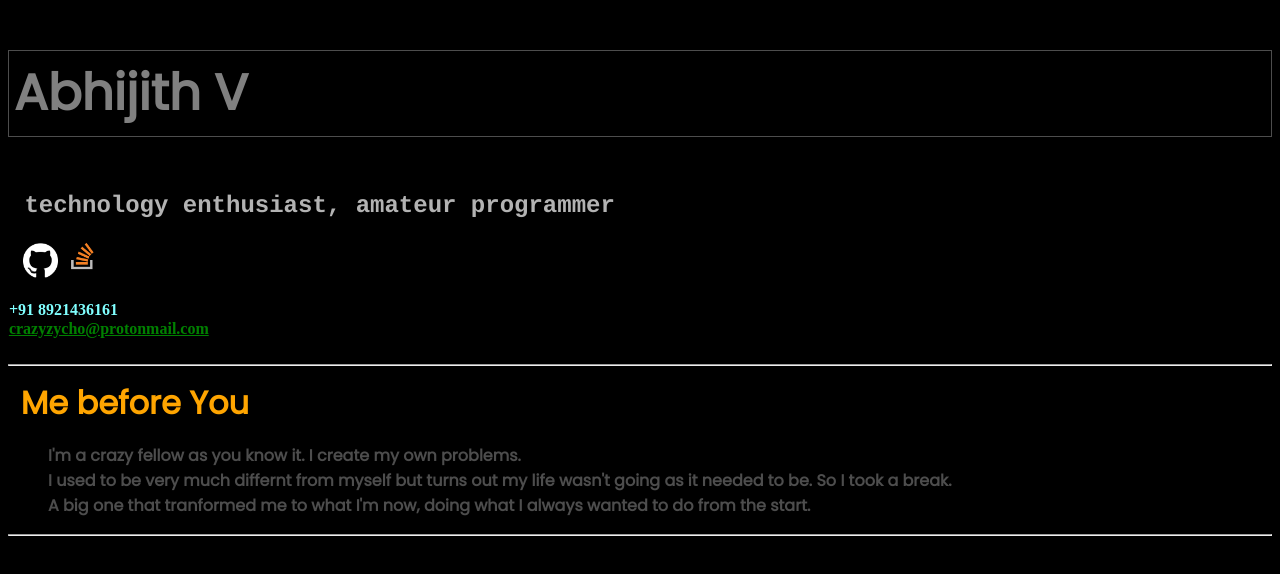
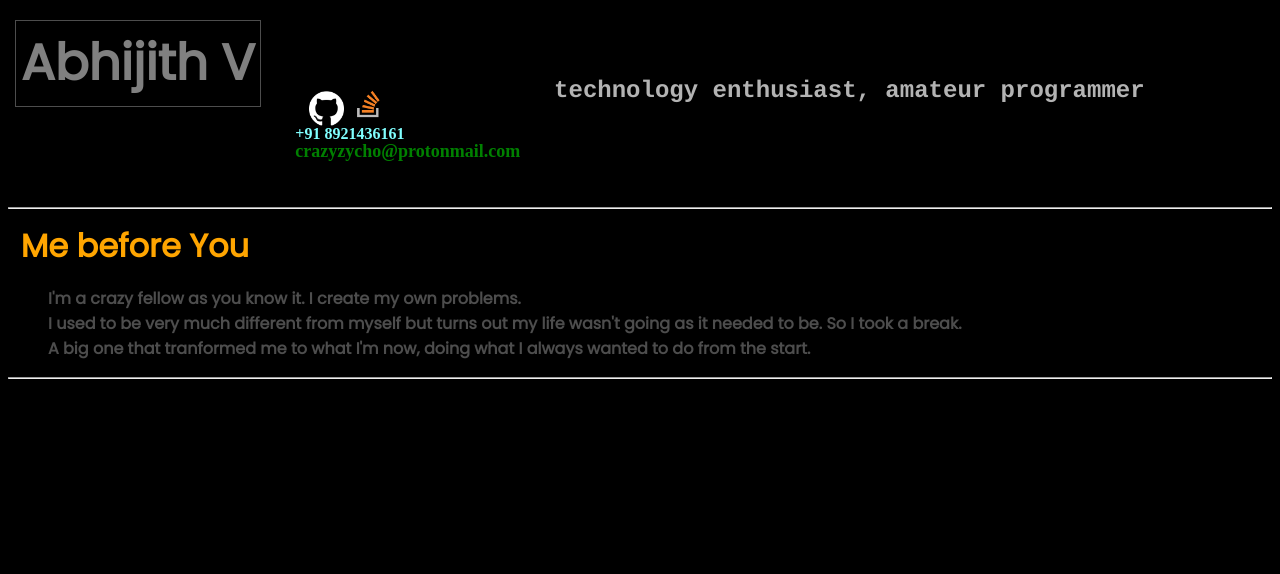
Before and after one commit to lijindanieljoseph/designingtuts, a plain HTML site: page index.html in a window 1280 px wide. Drawn offline with Linux system fonts and the light colour scheme.

Commit message:
Styled *some necessary styling

```diff
--- a/css/styles.css
+++ b/css/styles.css
@@ -1,14 +1,21 @@
 p.mast {
   color: grey;
   font-size: 50px;
+  float: left;
   font-family: Poppins;
-  text-align: left;
-  border: 1px solid rgba(255, 255, 255, 0.3);
+  border: 0.5px solid rgba(255, 255, 255, 0.3);
+  display: inline-block;
   padding: 5px;
+  position: relative;
+  top: -38px;
+  left: 7px;
 }
 
 p.emp {
   margin: 0.9%;
+  position: absolute;
+  left: 42%;
+  top: 7.5%;
   font-size:24px;
   font-family: courier;
   color: rgba(255, 255, 255, 0.7);
@@ -17,7 +24,26 @@ p.emp {
 
 a.sites {
   position: relative;
-  left: 15px;
+  top: 75px;
+  left: 55px;
+}
+
+a.mail:link {
+  color: green;
+  margin: 0.07%;
+  font-size: 18px;
+  text-decoration: none;
+  position: absolute;
+  left: 23%;
+  top: 17.5%;
+}
+
+a.mail:hover {
+  text-decoration: underline;
+}
+
+a:active {
+  color:pink;
 }
 
 h1.introspec {
@@ -27,9 +53,12 @@ h1.introspec {
 }
 
 p.number {
-  align="left";
+  float="left";
   color: #80ffff;
   margin: 0.07%;
+  position: absolute;
+  left: 23%;
+  top: 15.5%;
 }
 
 p.intro, blockquote  {
--- a/index.html
+++ b/index.html
@@ -10,14 +10,14 @@
 <body style="background-color:black">
   <p class="mast"><b>Abhijith V</p>
   <p class="emp">technology enthusiast, amateur programmer</p>
-  <a href="https://github.com/abhijithvijayan" class="sites"><img src="img/GitHub-logo.png" alt="GitHub" style="width: 2.8%;"></a>
-  <a href="https://stackoverflow.com/users/9231547/abhijithvijayan" class="sites"><img src="img/so-icon.png" alt="GitHub" style="width: 3.4%;"></a><br /><br />
+  <a target="_blank" title="Visit GitHub Profile" href="https://github.com/abhijithvijayan" class="sites"><img src="img/GitHub-logo.png" alt="GitHub" style="width: 2.8%;"></a>
+  <a target="_blank" title="Visit stackoverflow Profile" href="https://stackoverflow.com/users/9231547/abhijithvijayan" class="sites"><img src="img/so-icon.png" alt="GitHub" style="width: 3.4%;"></a><br /><br />
   <p class="number">+91 8921436161</p>
-  <a href="mailto:crazyzycho@protonmail.com" style="color: green;margin: 0.07%;">crazyzycho@protonmail.com</a>
-  <br /><br /><hr />
+  <a class="mail" title="Inbox to" href="mailto:crazyzycho@protonmail.com">crazyzycho@protonmail.com</a>
+  <br /><br /><br /><br /><br /><br /><br /><hr />
   <h1 class="introspec">Me before You</h1>
        <p class="intro"><blockquote>I'm a crazy fellow as you know it. I create my own problems.
-	     <br />I used to be very much differnt from myself but turns out my life wasn't going as it needed to be. So I took a break.<br />
+	     <br />I used to be very much different from myself but turns out my life wasn't going as it needed to be. So I took a break.<br />
        A big one that tranformed me to what I'm now, doing what I always wanted to do from the start.</blockquote></p>
        <hr />
 </body>
```
